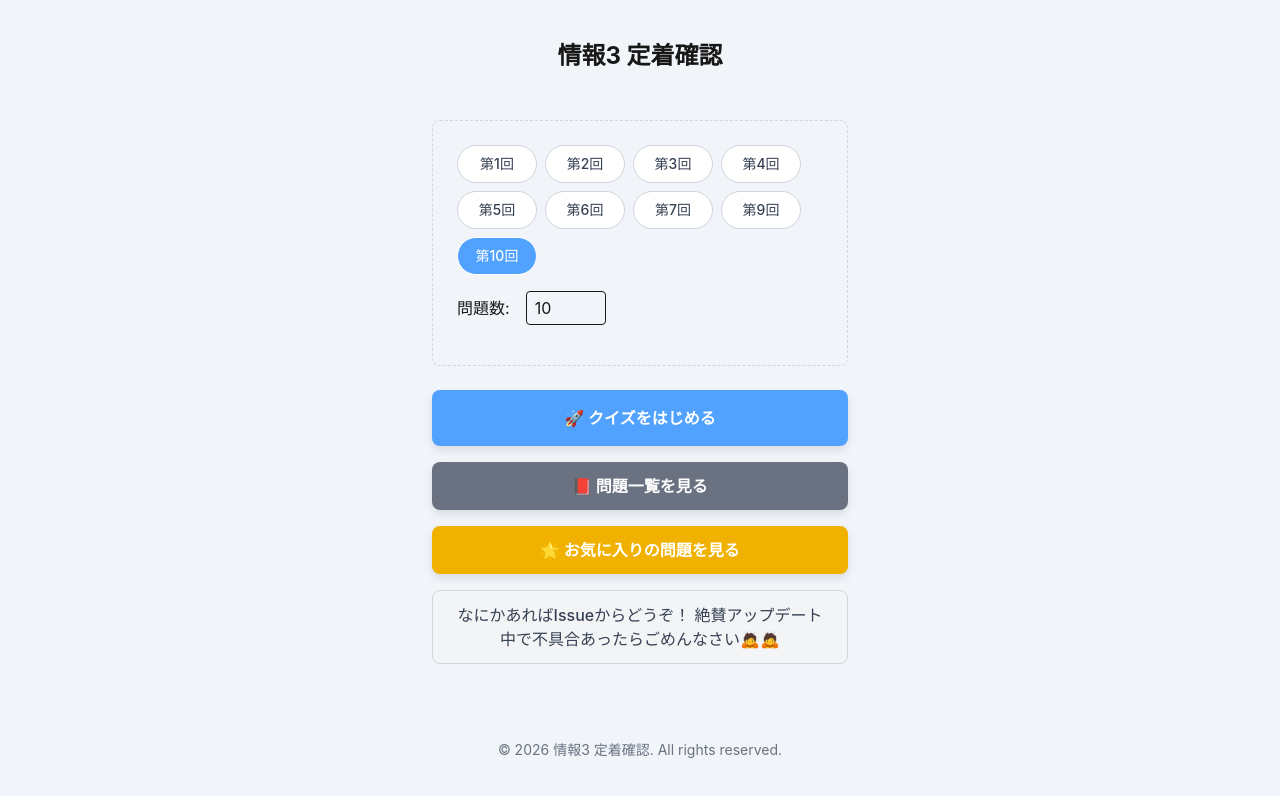
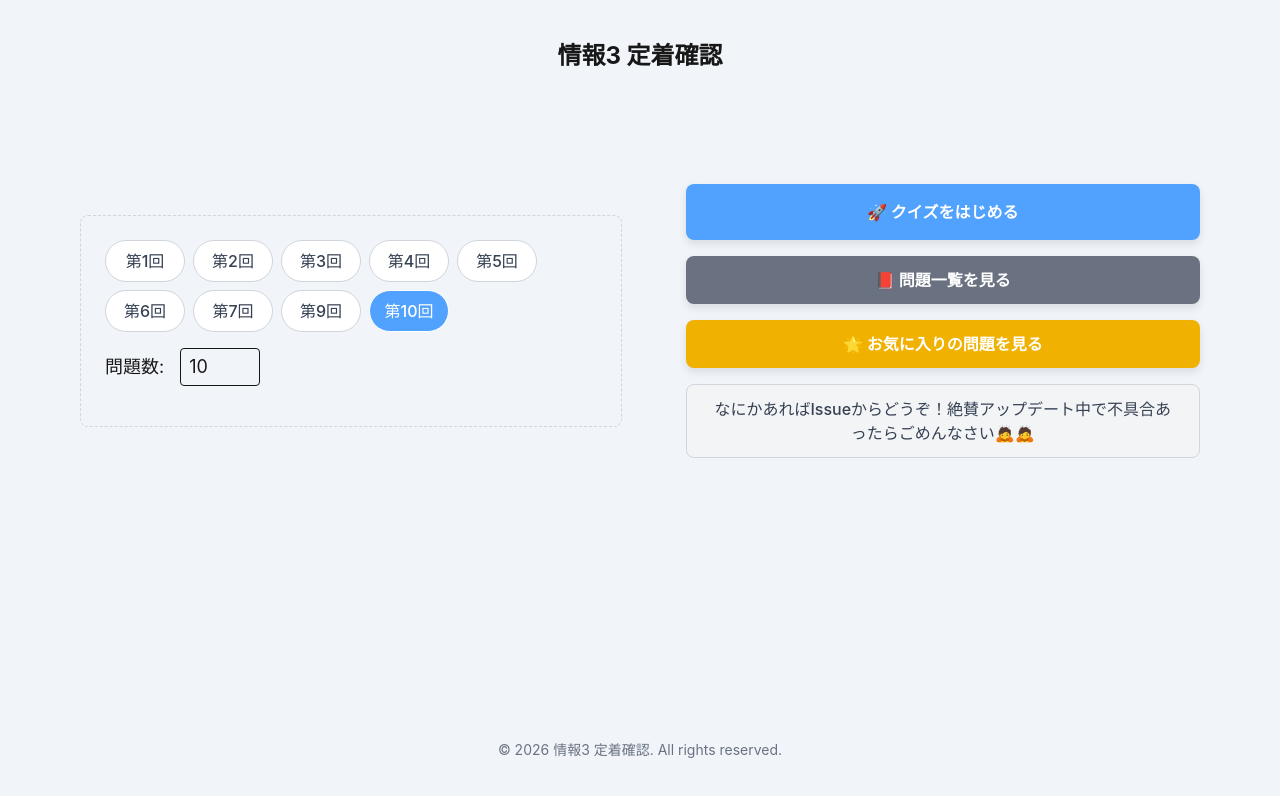
Before and after one commit to harutsuka/information-technology-3, a Next.js app: page / in a window 1280 px wide. Shown: the top 796 px of the page. Built offline with nearby package versions, Linux system fonts and the light colour scheme.

Commit message:
📱 style: PCのレイアウトを改善

```diff
--- a/app/page.tsx
+++ b/app/page.tsx
@@ -12,9 +12,9 @@ export default function Home() {
   const quizUrl = `/quiz?weeks=${selectedWeeks.join(",")}&limit=${limit}`;
 
   return (
-    <main className="container px-6 py-8">
-      <div className="flex flex-col items-center gap-4 max-w-md mx-auto p-4">
-        <div className="w-full text-center border border-dashed border-gray-300 p-6 rounded-lg mb-2">
+    <main className="container px-6 py-4 mx-auto md:pt-24 md:flex md:flex-col md:px-16">
+      <div className="flex flex-col items-center gap-4 max-w-md mx-auto p-4 md:max-w-6xl md:flex-row md:items-center md:gap-16">
+        <div className="w-full text-center border border-dashed border-gray-300 p-6 rounded-lg mb-2 md:mb-0">
           <RangeSettings
             selectedWeeks={selectedWeeks}
             setSelectedWeeks={setSelectedWeeks}
@@ -22,7 +22,7 @@ export default function Home() {
             setLimit={setLimit}
           />
         </div>
-
+        <div className="flex flex-col gap-4 w-full">
           {/* 動的に作ったURL（quizUrl）を使ってクイズページに飛ぶ */}
           <Link href={quizUrl} className="w-full inline-block">
             <div className="bg-main-color hover:bg-blue-700 text-white font-bold py-4 px-6 rounded-lg text-center shadow-main">
@@ -35,11 +35,13 @@ export default function Home() {
               📕 問題一覧を見る
             </div>
           </Link>
+
           <Link href="/favorites" className="w-full inline-block">
             <div className="bg-yellow-500 hover:bg-yellow-600 text-white font-bold py-3 px-6 rounded-lg text-center shadow-main transition-colors">
               🌟 お気に入りの問題を見る
             </div>
           </Link>
+
           <div className="w-full inline-block bg-gray-100 border border-gray-300 text-gray-700 font-medium py-3 px-6 rounded-lg text-center">
             <p>
               なにかあれば
@@ -51,9 +53,9 @@ export default function Home() {
               >
                 Issue
               </Link>
-            からどうぞ！
-            絶賛アップデート中で不具合あったらごめんなさい🙇🙇
+              からどうぞ！絶賛アップデート中で不具合あったらごめんなさい🙇🙇
             </p>
+          </div>
         </div>
       </div>
     </main>
--- a/components/RangeSettings.tsx
+++ b/components/RangeSettings.tsx
@@ -17,7 +17,7 @@ export default function RangeSettings({
   return (
     <div>
       <div className="flex flex-wrap gap-2 mb-4">
-        {[1, 2, 3, 4, 5, 6, 7, 9,10].map((week) => {
+        {[1, 2, 3, 4, 5, 6, 7, 9, 10].map((week) => {
           const isSelected = selectedWeeks.includes(week);
 
           return (
@@ -31,7 +31,7 @@ export default function RangeSettings({
                   setSelectedWeeks([...selectedWeeks, week]);
                 }
               }}
-              className={`w-20 py-2 rounded-full border text-sm font-medium transition-colors ${
+              className={`w-18 py-2 rounded-full border text-sm font-medium transition-colors md:w-20 md:text-base ${
                 isSelected
                   ? "bg-main-color text-white" // 選択中
                   : "bg-white text-gray-700 border-gray-300 hover:bg-gray-50" // 未選択
@@ -42,7 +42,7 @@ export default function RangeSettings({
           );
         })}
       </div>
-      <div className="flex items-center gap-2 mb-4">
+      <div className="flex items-center gap-2 mb-4 md:text-lg">
         問題数:
         <input
           type="number"
```
Lines whose indentation alone changed are shown as unchanged.
